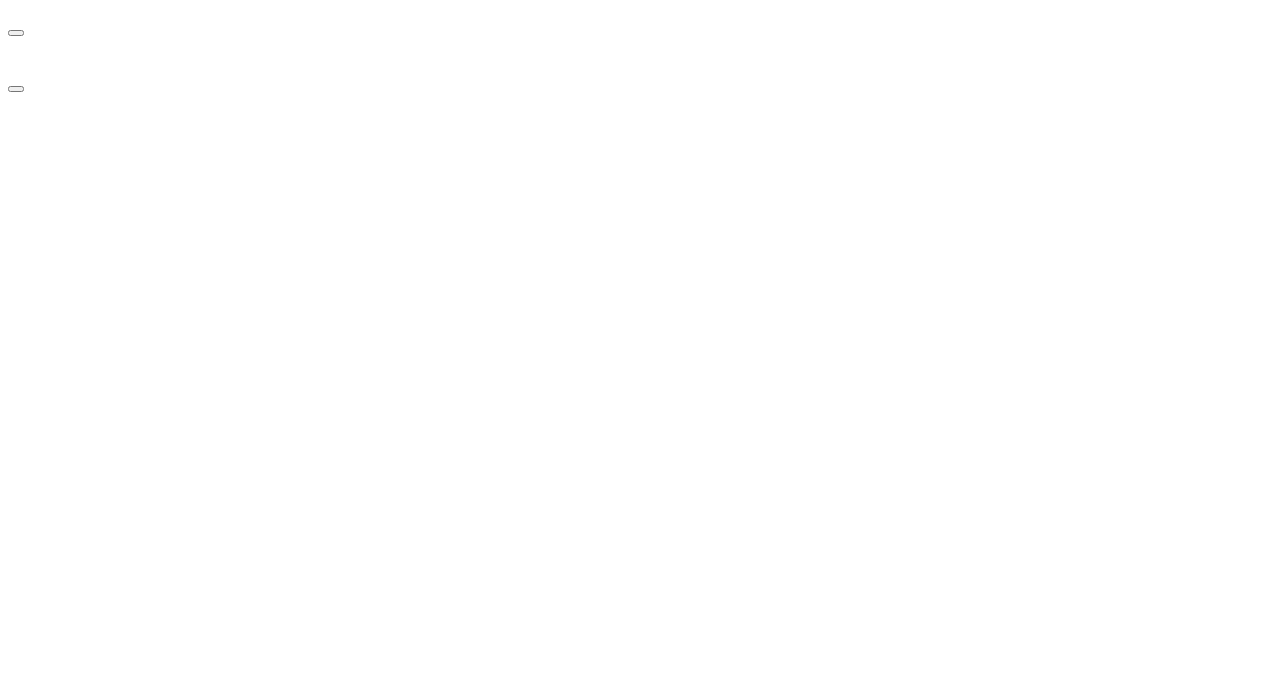
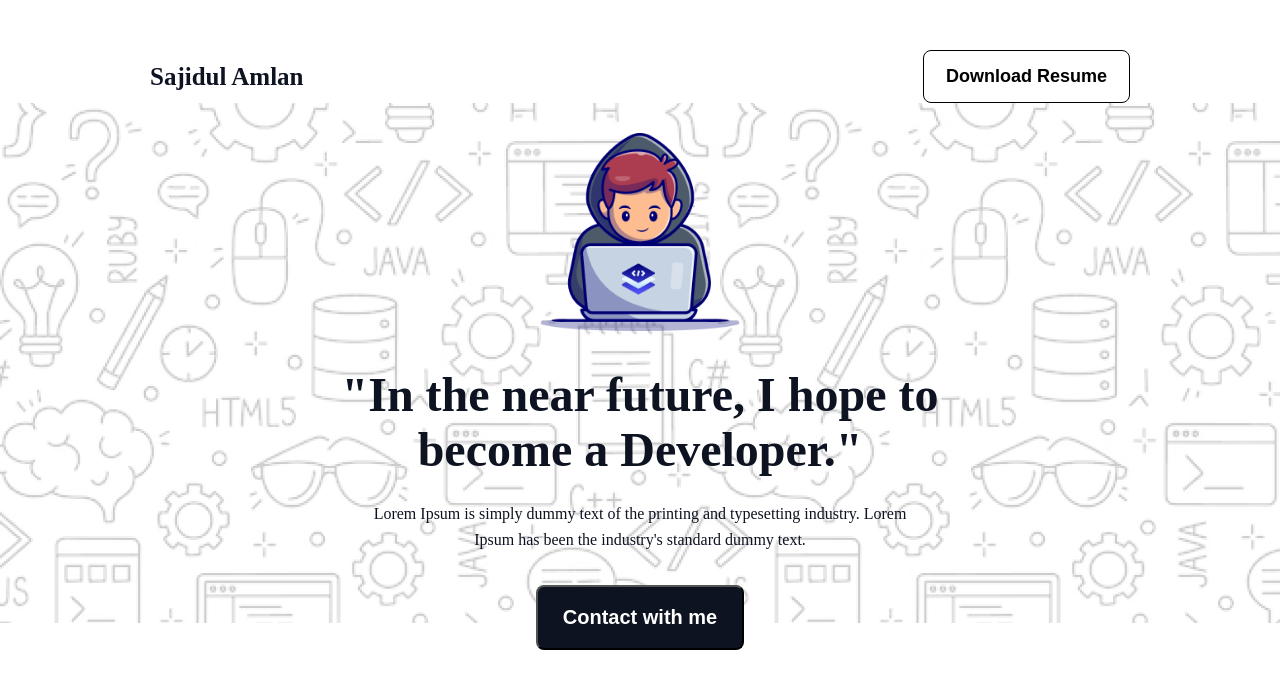
Before and after one commit to SajidulAmlan/recape-b10-assignment, a plain HTML site: page index.html in a window 1280 px wide. Drawn offline with Linux system fonts and the light colour scheme; a web font is replaced by a local one.

Commit message:
banner part done

```diff
--- a/index.html
+++ b/index.html
@@ -7,17 +7,20 @@
     <link rel="stylesheet" href="style/style.css">
 </head>
 <body>
+    <!-- HEADER PART START HERE -->
     <header>
+        <!-- NAVBAR STAT HERE  -->
         <nav class="navbar">
-            <h3></h3>
-            <button></button>
+            <h3 id="name">Sajidul Amlan</h3>
+            <button id="resume-btn">Download Resume</button>
         </nav>
         <section class="banner">
-        <div>
-            <img src="" alt="">
-            <h1></h1>
-            <p></p>
-            <button></button>
+        <div class="mother">
+            <img id="img1" src="assets/Group.png" alt="">
+            <h1 id="in-the">"In the near future, I hope to <br>
+                 become a Developer."</h1>
+            <p id="ban-articale">Lorem Ipsum is simply dummy text of the printing and typesetting industry. Lorem <br>Ipsum has been the industry's standard dummy text.</p>
+            <button id="contact"> Contact with me  </button>
         </div>
         </section>
     </header>
--- a/style/style.css
+++ b/style/style.css
@@ -1 +1,69 @@
 @import url('https://fonts.googleapis.com/css2?family=Azeret+Mono:ital,wght@0,100..900;1,100..900&family=Work+Sans:ital,wght@0,100..900;1,100..900&display=swap');
+
+body{
+    font-family: "Azeret Mono", serif;
+}
+
+*{
+    margin:0px;
+    padding:0px;
+}
+ /* HEADER PART */
+ .navbar{
+    display: flex;
+    justify-content: space-between;
+    align-items: center;
+    margin: 0 150px ;
+    padding-top: 50px;
+ }
+ #name {
+    color: #0D1321;
+    font-size: 25px;
+    font-weight: 800;
+ }
+
+ #resume-btn{
+    background: #FFF;
+    padding: 15px 22px;
+    gap: 10px;
+    border-radius: 8px;
+    border: 1px solid black;
+    font-size: 18px;
+    font-weight: 600;
+ }
+
+ .banner{
+    background-image: url(../assets/Hero-bg.png) ;
+    width:100%;
+    height:65vh;
+    text-align: center;
+ }
+ .mother{
+    padding-top: 30px;
+ }
+#img1{
+   width: 200px;
+}
+#in-the{
+    color: #0D1321;
+    font-size: 48px;
+    font-weight: 800;
+    margin-top: 32px;
+}
+#ban-articale{
+    color: #0D1321;
+    font-size: 16px;
+    font-weight: 400;
+    line-height: 26px; /* 162.5% */
+    margin-top: 24px;
+}
+
+#contact{
+    color: #FFF;
+    border-radius: 8px;
+    background: #0D1321;
+    font-size: 20px;
+    font-weight: 600;
+    padding:19px 25px;
+    margin-top: 32px;
+}
```
